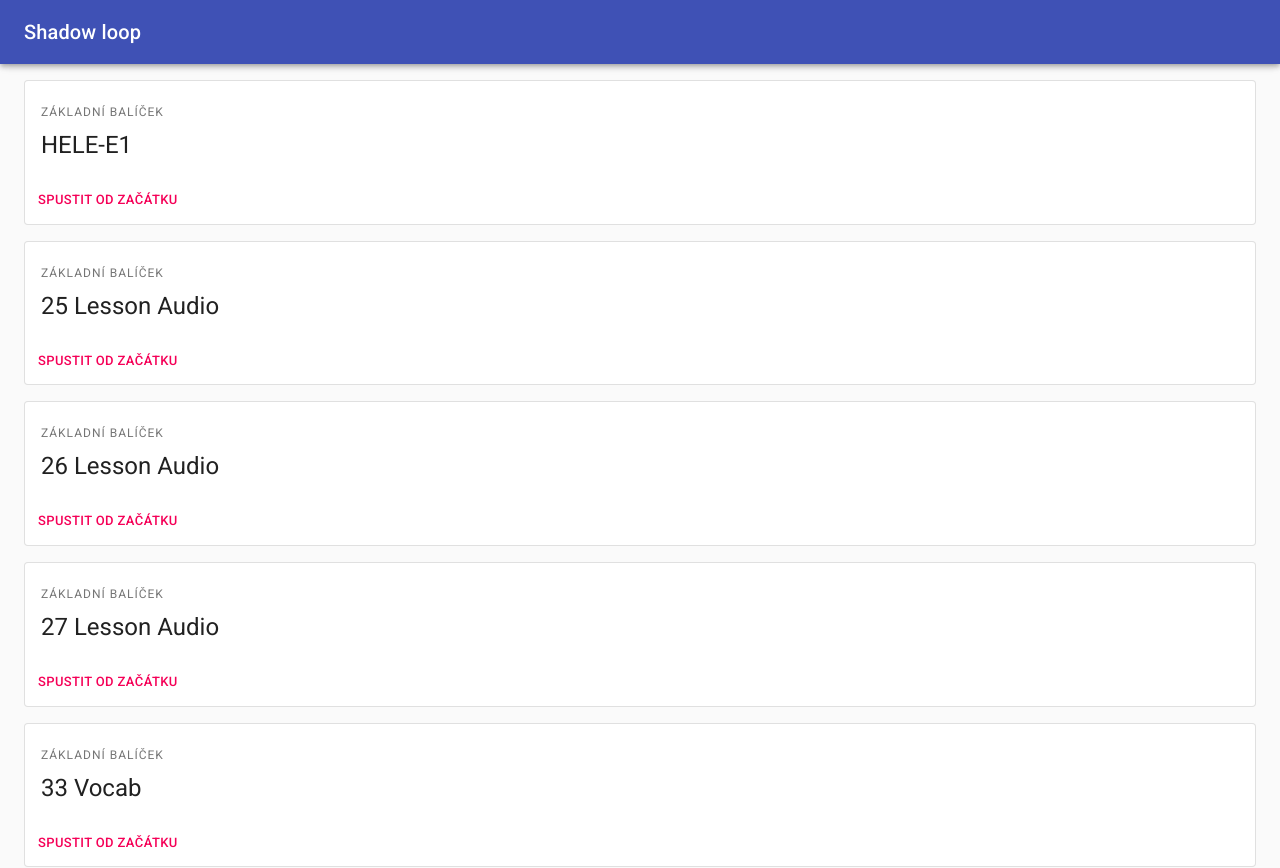
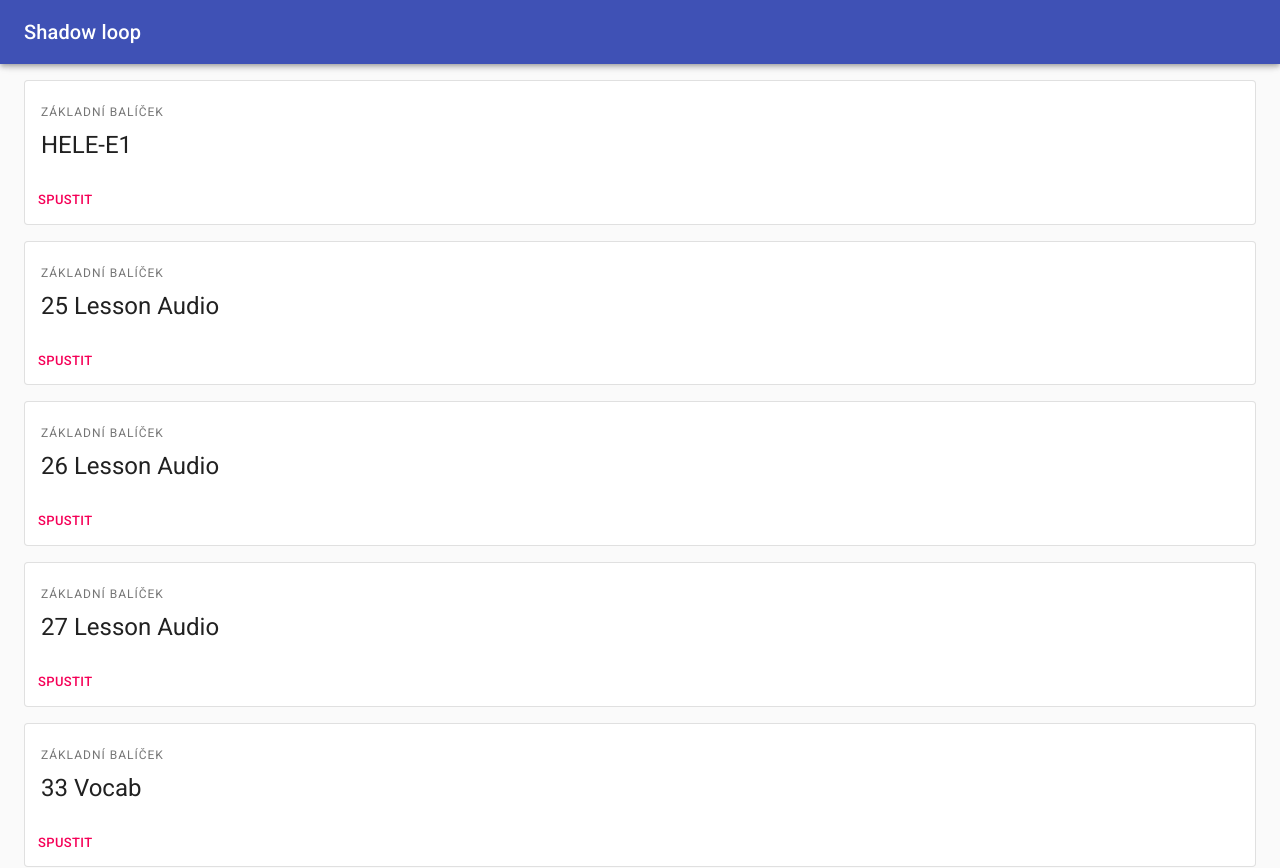
Before and after one commit to kokolem/shadowloop, a React (Create React App) app: page / in a window 1280 px wide. Shown: the top 868 px of the page. Built offline with nearby package versions, Linux system fonts and the light colour scheme.

Commit message:
change button text

```diff
--- a/src/Components/Pages/DecksList/Deck.jsx
+++ b/src/Components/Pages/DecksList/Deck.jsx
@@ -31,7 +31,7 @@ export default function Deck({ name }) {
         </CardContent>
         <CardActions>
           <Button size="small" color="secondary">
-            Spustit od začátku
+            Spustit
           </Button>
         </CardActions>
       </CardActionArea>
```
